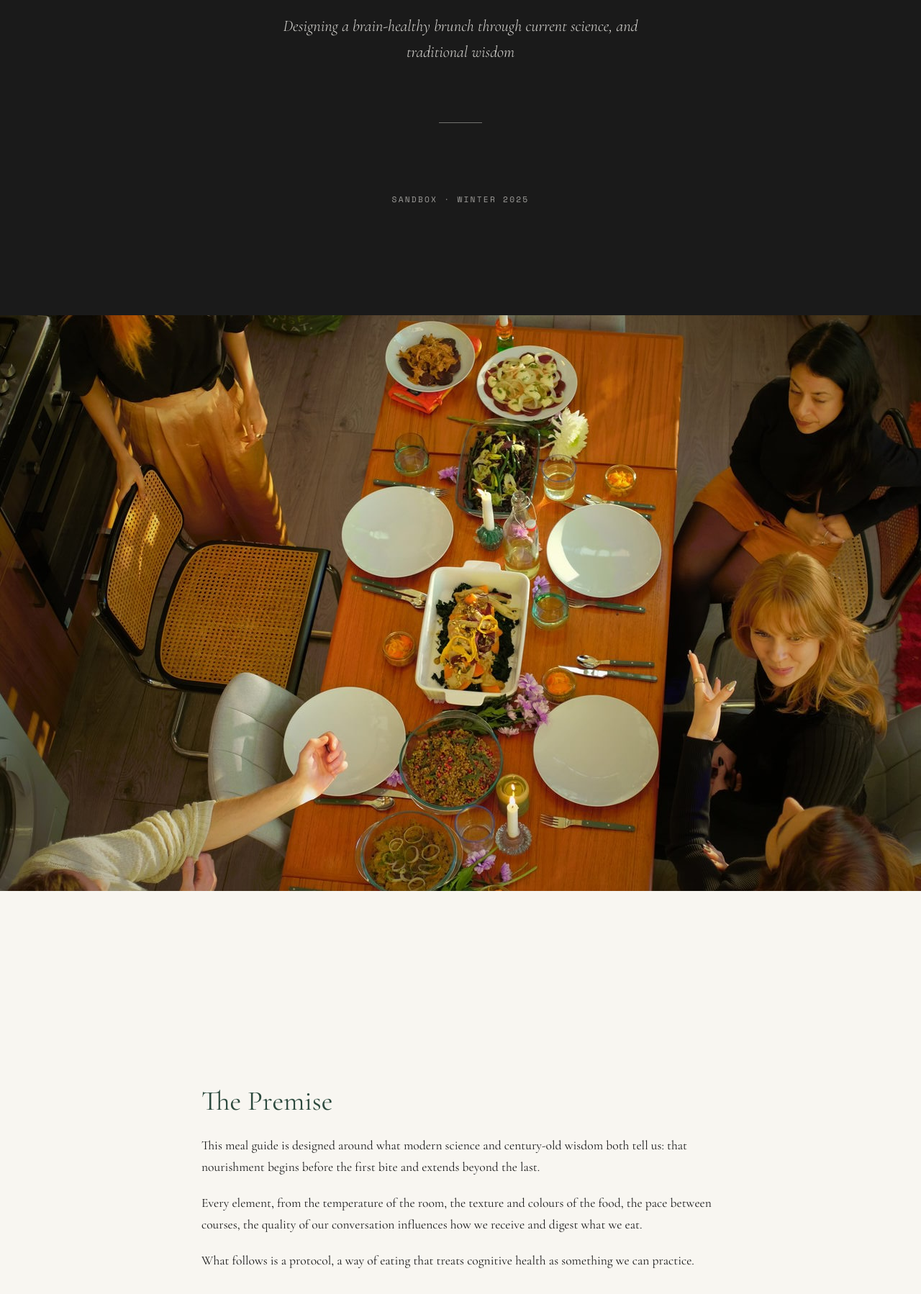
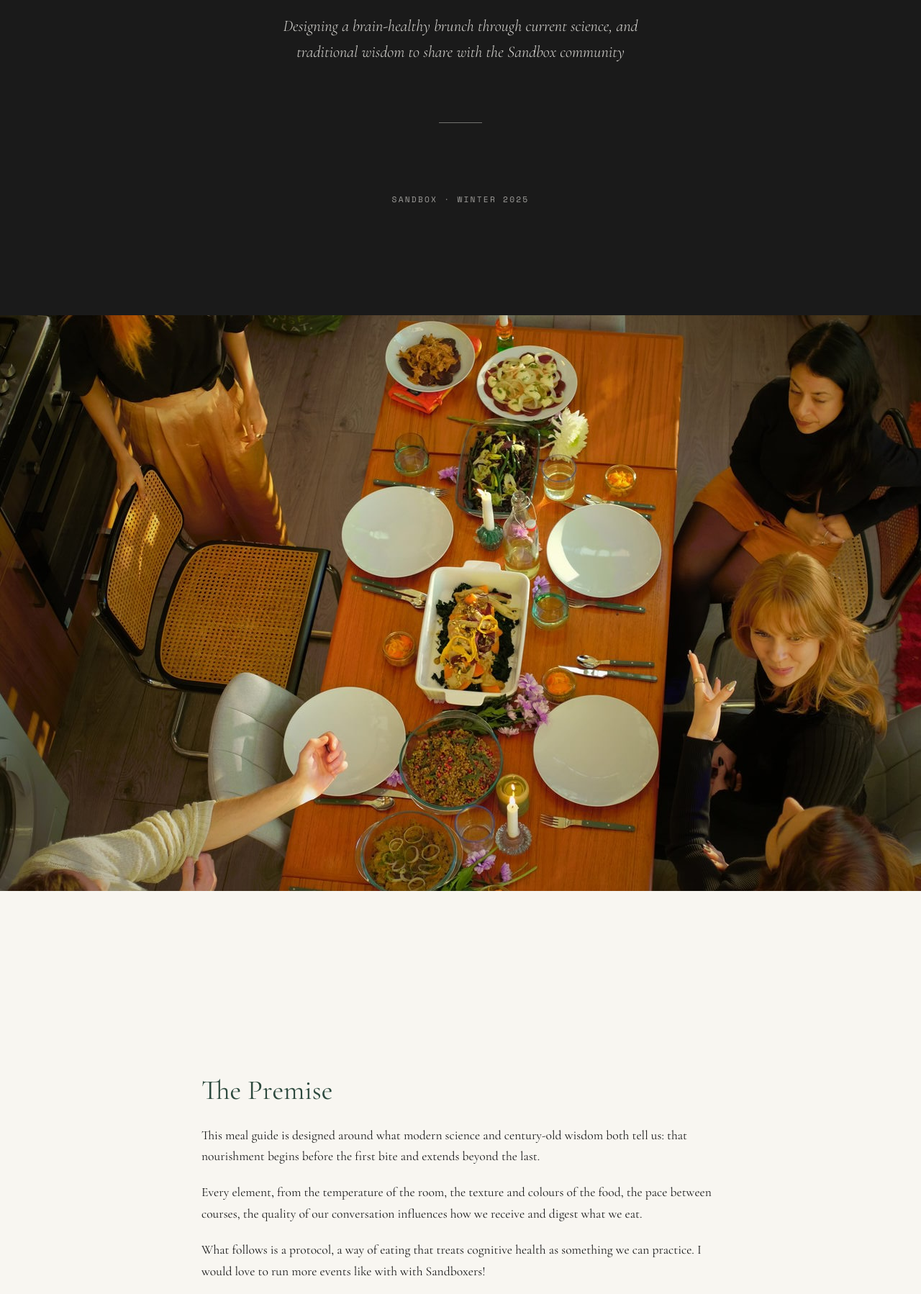
Before and after one commit to paulina-wisdom/cognitive-health-meal-protocol, a plain HTML site: page index.html in a window 1280 px wide. Shown: the part 362-2160 px from the top of the page at 72% size. Drawn offline with nearby package versions, Linux system fonts and the light colour scheme.

Commit message:
Update index.html with additional context in subtitles and modify phrasing for clarity; replace multiple image files with updated versions.

```diff
--- a/index.html
+++ b/index.html
@@ -538,7 +538,7 @@
 <section class="page cover">
   <div class="cover-ornament"></div>
   <h1 class="cover-title">A Meal Protocol<br/>for Cognitive Health</h1>
-  <p class="cover-subtitle">Designing a brain-healthy brunch through current science, and traditional wisdom</p>
+  <p class="cover-subtitle">Designing a brain-healthy brunch through current science, and traditional wisdom to share with the Sandbox community</p>
   <div class="cover-ornament"></div>
   <p class="cover-details">Sandbox · Winter 2025</p>
 </section>
@@ -554,7 +554,7 @@
     <h2>The Premise</h2>
     <p>This meal guide is designed around what modern science and century-old wisdom both tell us: that nourishment begins before the first bite and extends beyond the last.</p>
     <p>Every element, from the temperature of the room, the texture and colours of the food, the pace between courses, the quality of our conversation influences how we receive and digest what we eat.</p>
-    <p>What follows is a protocol, a way of eating that treats cognitive health as something we can practice.</p>
+    <p>What follows is a protocol, a way of eating that treats cognitive health as something we can practice. I would love to run more events like with with Sandboxers!</p>
   </div>
   <span class="page-number">1</span>
 </section>
@@ -1142,7 +1142,7 @@
 <!-- Walk Photo Spread -->
 <section class="page" style="background: var(--ink); min-height: 100vh; display: flex; flex-direction: column; justify-content: center; align-items: center; padding: 4rem 2rem;">
   <p style="font-family: 'Space Mono', monospace; font-size: 0.65rem; letter-spacing: 0.3em; text-transform: uppercase; color: var(--gold); margin-bottom: 3rem;">After the meal</p>
-  <h2 style="color: var(--paper); text-align: center; font-size: clamp(2rem, 6vw, 3.5rem); font-weight: 300; font-style: italic; margin-bottom: 3rem;">Walking through the park at dusk to aid digestion and glucose response</h2>
+  <h2 style="color: var(--paper); text-align: center; font-size: clamp(2rem, 6vw, 3.5rem); font-weight: 300; font-style: italic; margin-bottom: 3rem;">Walking through the park after the meal to aid digestion and glucose response</h2>
   <div style="width: 100%; max-width: 900px; margin: 0 auto;">
     <img src="DSCF6984.JPG" alt="Walking through the park at dusk" style="width: 100%; height: auto; display: block;"/>
   </div>
```
Also changed, not shown: DSCF6911.JPG, DSCF6933.JPG, DSCF6969.JPG, DSCF7002.JPG.
